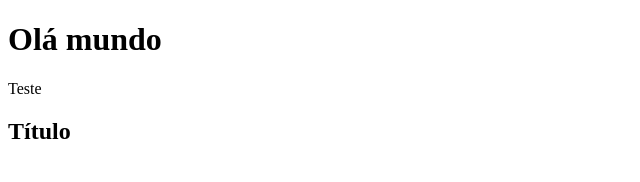
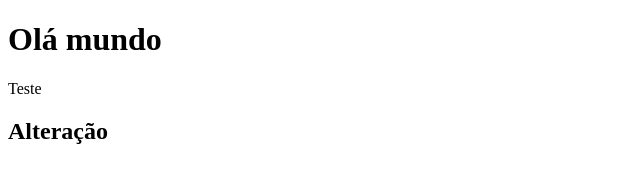
Before and after one commit to geovannialex/curso_git_1, a plain HTML site: page index.html in a window 1280 px wide. Shown: the full height of the page, 0-640 px from the left. Drawn offline with Linux system fonts and the light colour scheme.

Commit message:
Enviando alteracoes

```diff
--- a/index.html
+++ b/index.html
@@ -8,6 +8,6 @@
 <body>
     <h1>Olá mundo</h1>
     <p>Teste</p>
-    <h2>Título</h2>
+    <h2>Alteração</h2>
 </body>
 </html>
```
